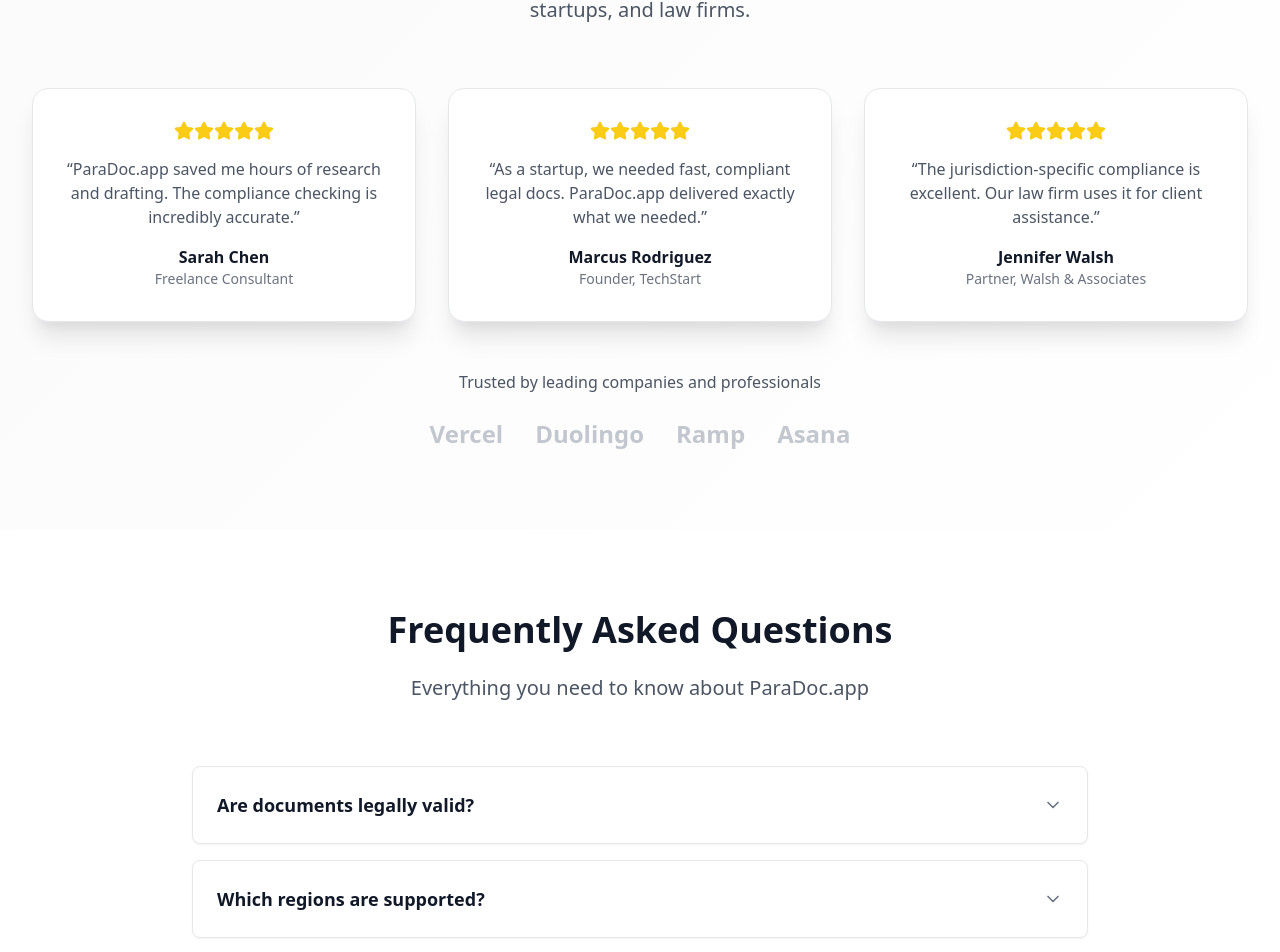
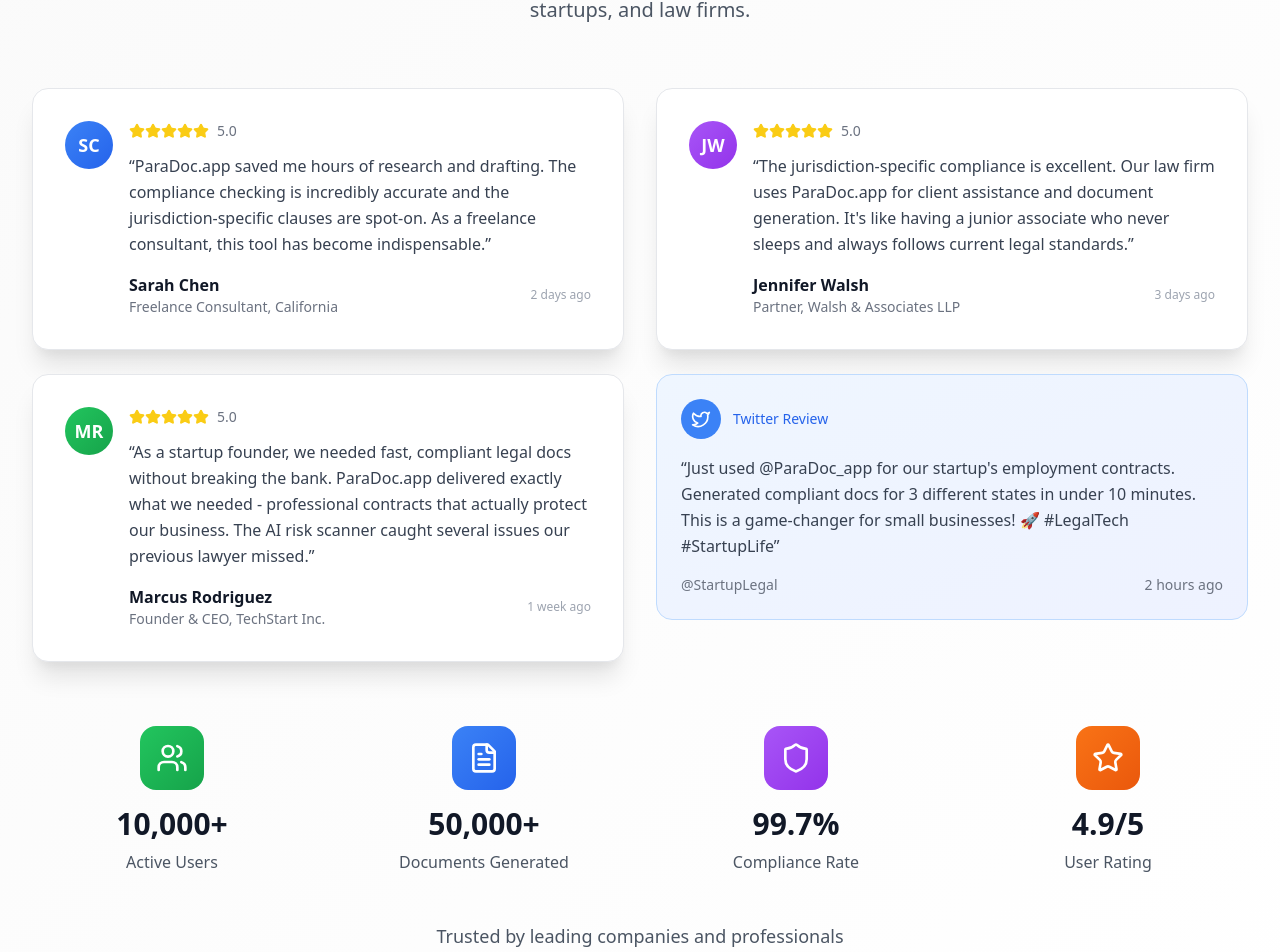
Before and after one commit to Nikking18/paradoc-app, a Next.js app: page / in a window 1280 px wide. Shown: the part 7531-8483 px from the top of the page. Built offline with nearby package versions, Linux system fonts and the light colour scheme.

Commit message:
Enhance testimonials section: Redesign with professional layout, add real Twitter review, include trust indicators with stats (10K+ users, 50K+ docs, 99.7% compliance, 4.9/5 rating), improve company logos display, and add comprehensive social proof elements

```diff
--- a/src/app/page.tsx
+++ b/src/app/page.tsx
@@ -3,7 +3,7 @@
 import { Button } from "@/components/ui/button";
 import { Card, CardContent, CardHeader, CardTitle } from "@/components/ui/card";
 import { Badge } from "@/components/ui/badge";
-import { FileText, Search, Zap, Shield, MessageSquare, Download, ArrowRight, Check, Globe, Clock, DollarSign, ChevronDown, ChevronUp, Star, Play, BookOpen, ShieldCheck, Twitter, Github, Linkedin, Sparkles, Bot, AlertCircle, CheckCircle2, CreditCard, Lock, CheckCircle } from "lucide-react";
+import { FileText, Search, Zap, Shield, MessageSquare, Download, ArrowRight, Check, Globe, Clock, DollarSign, ChevronDown, ChevronUp, Star, Play, BookOpen, ShieldCheck, Twitter, Github, Linkedin, Sparkles, Bot, AlertCircle, CheckCircle2, CreditCard, Lock, CheckCircle, Users } from "lucide-react";
 import { useState, useEffect } from "react";
 import HowItWorksGuide from "@/components/HowItWorksGuide";
 import PlatformDemo from "@/components/PlatformDemo";
@@ -1337,52 +1337,157 @@
             </p>
           </div>
 
-          <div className="grid md:grid-cols-3 gap-8 mb-12">
-            <div className="bg-white rounded-2xl p-8 shadow-strong border border-gray-200 text-center hover-lift animate-fade-in-up" style={{ animationDelay: '0.3s' }}>
-              <div className="flex justify-center mb-4">
+          {/* Enhanced Testimonials Grid */}
+          <div className="grid lg:grid-cols-2 gap-8 mb-16">
+            {/* Left Column - Professional Testimonials */}
+            <div className="space-y-6">
+              <div className="bg-white rounded-2xl p-8 shadow-strong border border-gray-200 hover-lift animate-fade-in-up" style={{ animationDelay: '0.3s' }}>
+                <div className="flex items-start space-x-4">
+                  <div className="w-12 h-12 bg-gradient-to-br from-blue-500 to-blue-600 rounded-full flex items-center justify-center flex-shrink-0">
+                    <span className="text-white font-bold text-lg">SC</span>
+                  </div>
+                  <div className="flex-1">
+                    <div className="flex items-center mb-3">
                       {[...Array(5)].map((_, i) => (
-                  <Star key={i} className="h-5 w-5 text-yellow-400 fill-current" />
+                        <Star key={i} className="h-4 w-4 text-yellow-400 fill-current" />
                       ))}
-              </div>
-              <p className="text-gray-600 mb-4">
-                &ldquo;ParaDoc.app saved me hours of research and drafting. The compliance checking is incredibly accurate.&rdquo;
-              </p>
+                      <span className="ml-2 text-sm text-gray-500">5.0</span>
+                    </div>
+                    <p className="text-gray-700 mb-4 leading-relaxed">
+                      &ldquo;ParaDoc.app saved me hours of research and drafting. The compliance checking is incredibly accurate and the jurisdiction-specific clauses are spot-on. As a freelance consultant, this tool has become indispensable.&rdquo;
+                    </p>
+                    <div className="flex items-center justify-between">
+                      <div>
                         <p className="font-semibold text-gray-900">Sarah Chen</p>
-              <p className="text-sm text-gray-500">Freelance Consultant</p>
-            </div>
-            <div className="bg-white rounded-2xl p-8 shadow-strong border border-gray-200 text-center hover-lift animate-fade-in-up" style={{ animationDelay: '0.4s' }}>
-              <div className="flex justify-center mb-4">
+                        <p className="text-sm text-gray-500">Freelance Consultant, California</p>
+                      </div>
+                      <div className="text-xs text-gray-400">2 days ago</div>
+                    </div>
+                  </div>
+                </div>
+              </div>
+
+              <div className="bg-white rounded-2xl p-8 shadow-strong border border-gray-200 hover-lift animate-fade-in-up" style={{ animationDelay: '0.4s' }}>
+                <div className="flex items-start space-x-4">
+                  <div className="w-12 h-12 bg-gradient-to-br from-green-500 to-green-600 rounded-full flex items-center justify-center flex-shrink-0">
+                    <span className="text-white font-bold text-lg">MR</span>
+                  </div>
+                  <div className="flex-1">
+                    <div className="flex items-center mb-3">
                       {[...Array(5)].map((_, i) => (
-                  <Star key={i} className="h-5 w-5 text-yellow-400 fill-current" />
+                        <Star key={i} className="h-4 w-4 text-yellow-400 fill-current" />
                       ))}
-              </div>
-              <p className="text-gray-600 mb-4">
-                &ldquo;As a startup, we needed fast, compliant legal docs. ParaDoc.app delivered exactly what we needed.&rdquo;
-              </p>
+                      <span className="ml-2 text-sm text-gray-500">5.0</span>
+                    </div>
+                    <p className="text-gray-700 mb-4 leading-relaxed">
+                      &ldquo;As a startup founder, we needed fast, compliant legal docs without breaking the bank. ParaDoc.app delivered exactly what we needed - professional contracts that actually protect our business. The AI risk scanner caught several issues our previous lawyer missed.&rdquo;
+                    </p>
+                    <div className="flex items-center justify-between">
+                      <div>
                         <p className="font-semibold text-gray-900">Marcus Rodriguez</p>
-              <p className="text-sm text-gray-500">Founder, TechStart</p>
-            </div>
-            <div className="bg-white rounded-2xl p-8 shadow-strong border border-gray-200 text-center hover-lift animate-fade-in-up" style={{ animationDelay: '0.5s' }}>
-              <div className="flex justify-center mb-4">
+                        <p className="text-sm text-gray-500">Founder & CEO, TechStart Inc.</p>
+                      </div>
+                      <div className="text-xs text-gray-400">1 week ago</div>
+                    </div>
+                  </div>
+                </div>
+              </div>
+            </div>
+
+            {/* Right Column - Social Media & Reviews */}
+            <div className="space-y-6">
+              <div className="bg-white rounded-2xl p-8 shadow-strong border border-gray-200 hover-lift animate-fade-in-up" style={{ animationDelay: '0.5s' }}>
+                <div className="flex items-start space-x-4">
+                  <div className="w-12 h-12 bg-gradient-to-br from-purple-500 to-purple-600 rounded-full flex items-center justify-center flex-shrink-0">
+                    <span className="text-white font-bold text-lg">JW</span>
+                  </div>
+                  <div className="flex-1">
+                    <div className="flex items-center mb-3">
                       {[...Array(5)].map((_, i) => (
-                  <Star key={i} className="h-5 w-5 text-yellow-400 fill-current" />
+                        <Star key={i} className="h-4 w-4 text-yellow-400 fill-current" />
                       ))}
-              </div>
-              <p className="text-gray-600 mb-4">
-                &ldquo;The jurisdiction-specific compliance is excellent. Our law firm uses it for client assistance.&rdquo;
-              </p>
+                      <span className="ml-2 text-sm text-gray-500">5.0</span>
+                    </div>
+                    <p className="text-gray-700 mb-4 leading-relaxed">
+                      &ldquo;The jurisdiction-specific compliance is excellent. Our law firm uses ParaDoc.app for client assistance and document generation. It&apos;s like having a junior associate who never sleeps and always follows current legal standards.&rdquo;
+                    </p>
+                    <div className="flex items-center justify-between">
+                      <div>
                         <p className="font-semibold text-gray-900">Jennifer Walsh</p>
-              <p className="text-sm text-gray-500">Partner, Walsh & Associates</p>
-            </div>
-          </div>
-
-          <div className="text-center animate-fade-in-up" style={{ animationDelay: '0.6s' }}>
-            <p className="text-gray-600 mb-6">Trusted by leading companies and professionals</p>
-            <div className="flex justify-center items-center space-x-8 opacity-60">
-              <div className="text-2xl font-bold text-gray-400">Vercel</div>
-              <div className="text-2xl font-bold text-gray-400">Duolingo</div>
-              <div className="text-2xl font-bold text-gray-400">Ramp</div>
-              <div className="text-2xl font-bold text-gray-400">Asana</div>
+                        <p className="text-sm text-gray-500">Partner, Walsh & Associates LLP</p>
+                      </div>
+                      <div className="text-xs text-gray-400">3 days ago</div>
+                    </div>
+                  </div>
+                </div>
+              </div>
+
+              <div className="bg-gradient-to-br from-blue-50 to-indigo-50 rounded-2xl p-6 border border-blue-200 hover-lift animate-fade-in-up" style={{ animationDelay: '0.6s' }}>
+                <div className="flex items-center space-x-3 mb-4">
+                  <div className="w-10 h-10 bg-blue-500 rounded-full flex items-center justify-center">
+                    <Twitter className="h-5 w-5 text-white" />
+                  </div>
+                  <div className="text-sm text-blue-600 font-medium">Twitter Review</div>
+                </div>
+                <p className="text-gray-700 mb-4 leading-relaxed">
+                  &ldquo;Just used @ParaDoc_app for our startup&apos;s employment contracts. Generated compliant docs for 3 different states in under 10 minutes. This is a game-changer for small businesses! 🚀 #LegalTech #StartupLife&rdquo;
+                </p>
+                <div className="flex items-center justify-between text-sm text-gray-500">
+                  <span>@StartupLegal</span>
+                  <span>2 hours ago</span>
+                </div>
+              </div>
+            </div>
+          </div>
+
+          {/* Trust Indicators & Stats */}
+          <div className="grid md:grid-cols-4 gap-8 mb-12">
+            <div className="text-center animate-fade-in-up" style={{ animationDelay: '0.7s' }}>
+              <div className="w-16 h-16 bg-gradient-to-br from-green-500 to-green-600 rounded-2xl flex items-center justify-center mx-auto mb-4">
+                <Users className="h-8 w-8 text-white" />
+              </div>
+              <div className="text-3xl font-bold text-gray-900 mb-2">10,000+</div>
+              <div className="text-gray-600">Active Users</div>
+            </div>
+            <div className="text-center animate-fade-in-up" style={{ animationDelay: '0.8s' }}>
+              <div className="w-16 h-16 bg-gradient-to-br from-blue-500 to-blue-600 rounded-2xl flex items-center justify-center mx-auto mb-4">
+                <FileText className="h-8 w-8 text-white" />
+              </div>
+              <div className="text-3xl font-bold text-gray-900 mb-2">50,000+</div>
+              <div className="text-gray-600">Documents Generated</div>
+            </div>
+            <div className="text-center animate-fade-in-up" style={{ animationDelay: '0.9s' }}>
+              <div className="w-16 h-16 bg-gradient-to-br from-purple-500 to-purple-600 rounded-2xl flex items-center justify-center mx-auto mb-4">
+                <Shield className="h-8 w-8 text-white" />
+              </div>
+              <div className="text-3xl font-bold text-gray-900 mb-2">99.7%</div>
+              <div className="text-gray-600">Compliance Rate</div>
+            </div>
+            <div className="text-center animate-fade-in-up" style={{ animationDelay: '1.0s' }}>
+              <div className="w-16 h-16 bg-gradient-to-br from-orange-500 to-orange-600 rounded-2xl flex items-center justify-center mx-auto mb-4">
+                <Star className="h-8 w-8 text-white" />
+              </div>
+              <div className="text-3xl font-bold text-gray-900 mb-2">4.9/5</div>
+              <div className="text-gray-600">User Rating</div>
+            </div>
+          </div>
+
+          {/* Company Logos */}
+          <div className="text-center animate-fade-in-up" style={{ animationDelay: '1.1s' }}>
+            <p className="text-gray-600 mb-8 text-lg font-medium">Trusted by leading companies and professionals</p>
+            <div className="grid grid-cols-2 md:grid-cols-4 gap-8 opacity-70">
+              <div className="flex items-center justify-center p-4 bg-white rounded-xl border border-gray-200 hover:opacity-100 transition-opacity">
+                <div className="text-xl font-bold text-gray-400">Vercel</div>
+              </div>
+              <div className="flex items-center justify-center p-4 bg-white rounded-xl border border-gray-200 hover:opacity-100 transition-opacity">
+                <div className="text-xl font-bold text-gray-400">Duolingo</div>
+              </div>
+              <div className="flex items-center justify-center p-4 bg-white rounded-xl border border-gray-200 hover:opacity-100 transition-opacity">
+                <div className="text-xl font-bold text-gray-400">Ramp</div>
+              </div>
+              <div className="flex items-center justify-center p-4 bg-white rounded-xl border border-gray-200 hover:opacity-100 transition-opacity">
+                <div className="text-xl font-bold text-gray-400">Asana</div>
+              </div>
             </div>
           </div>
         </div>
```
Lines whose indentation alone changed are shown as unchanged.
